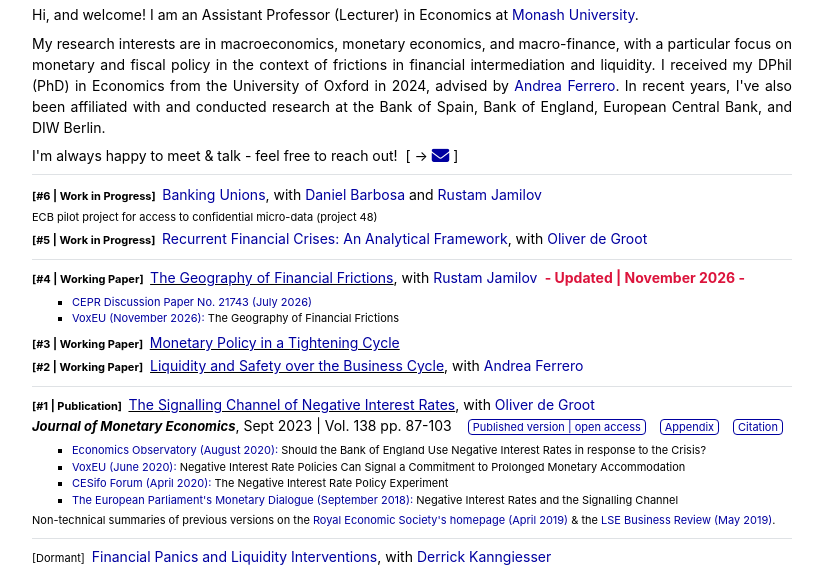
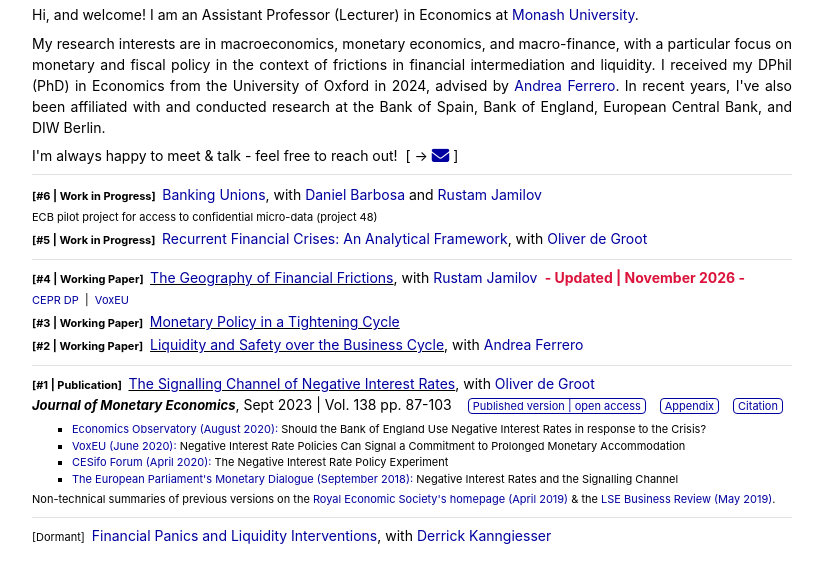
Before and after one commit to al-haas/al-haas.github.io, a plain HTML site: page index.html in a window 1280 px wide. Shown: the part 229-806 px from the top of the page, without its empty margins (228-1051 px from the left). Drawn offline with Linux system fonts and the light colour scheme.

Commit message:
Compact CEPR DP | VoxEU sub-line under Geography paper; CV back to 3 pages
Co-Authored-By: Claude Fable 5.1 <noreply@anthropic.com>

```diff
--- a/index.html
+++ b/index.html
@@ -140,13 +140,8 @@ Dutch National Bank (July '25) &nbsp;&nbsp; | &nbsp;&nbsp; Reserve Bank of Austr
 <div class="paper-title"><span style="font-size: 11px;"><b>[#4 | Working Paper]&nbsp;</b></span>
 <u><a href="files/Financial_Frictions.pdf" target="_blank">The Geography of Financial Frictions</a></u>, with <a href="https://www.rustamjamilov.com" target="_blank">Rustam Jamilov</a>
 <span style="color: rgb(220,20,60)"><b>&nbsp;- Updated | November 2026 -&nbsp;</b></span>
-<!-- <br><span style="font-size: 11px;">Updated: July 2026</span> --></div>
-
-<div class="paper-abstract">
-  <ul style="list-style-type:square;margin-top:3.5px;margin-bottom:3.5px">
-    <li> <a href="https://cepr.org/publications/dp21743" target="_blank">CEPR Discussion Paper No. 21743 (July 2026)</a></li>
-    <li> <a href="https://cepr.org/voxeu/columns/geography-financial-frictions" target="_blank">VoxEU (November 2026):</a> The Geography of Financial Frictions</li>
-  </ul></div>
+<!-- <br><span style="font-size: 11px;">Updated: July 2026</span> -->
+<br><span style="font-size: 11px;"><a href="https://cepr.org/publications/dp21743" target="_blank">CEPR DP</a> &nbsp;|&nbsp; <a href="https://cepr.org/voxeu/columns/geography-financial-frictions" target="_blank">VoxEU</a></span></div>
 
 
 <div class="paper-title"><span style="font-size: 11px;"><b>[#3 | Working Paper]&nbsp;</b></span>
```
Also changed, not shown: 1 other file.
